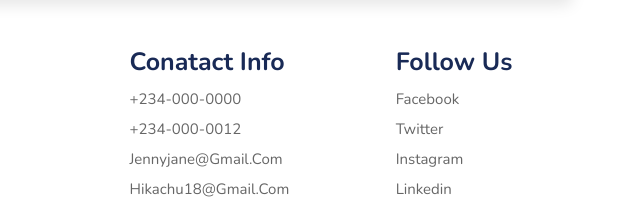
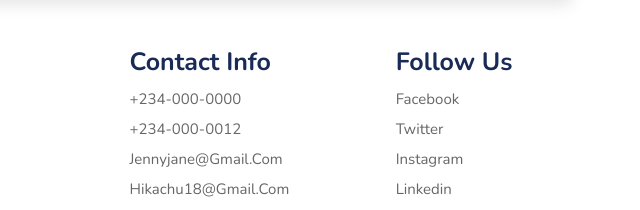
Before and after one commit to Nadiyah-Abubakar/sweettreats, a plain HTML site: page index.html in a window 1280 px wide. Shown: the part 6274-6484 px from the top of the page, 518-1158 px from the left. Drawn offline with nearby package versions, Linux system fonts and the light colour scheme.

Commit message:
Update index.html
.

```diff
--- a/index.html
+++ b/index.html
@@ -777,7 +777,7 @@ AOA
             </div>
 
             <div class="box">
-                <h3>conatact info</h3>
+                <h3>contact info</h3>
                 <a href="#">+234-000-0000</a>
                 <a href="#">+234-000-0012</a>
                 <a href="#">jennyjane@gmail.com</a>
```
